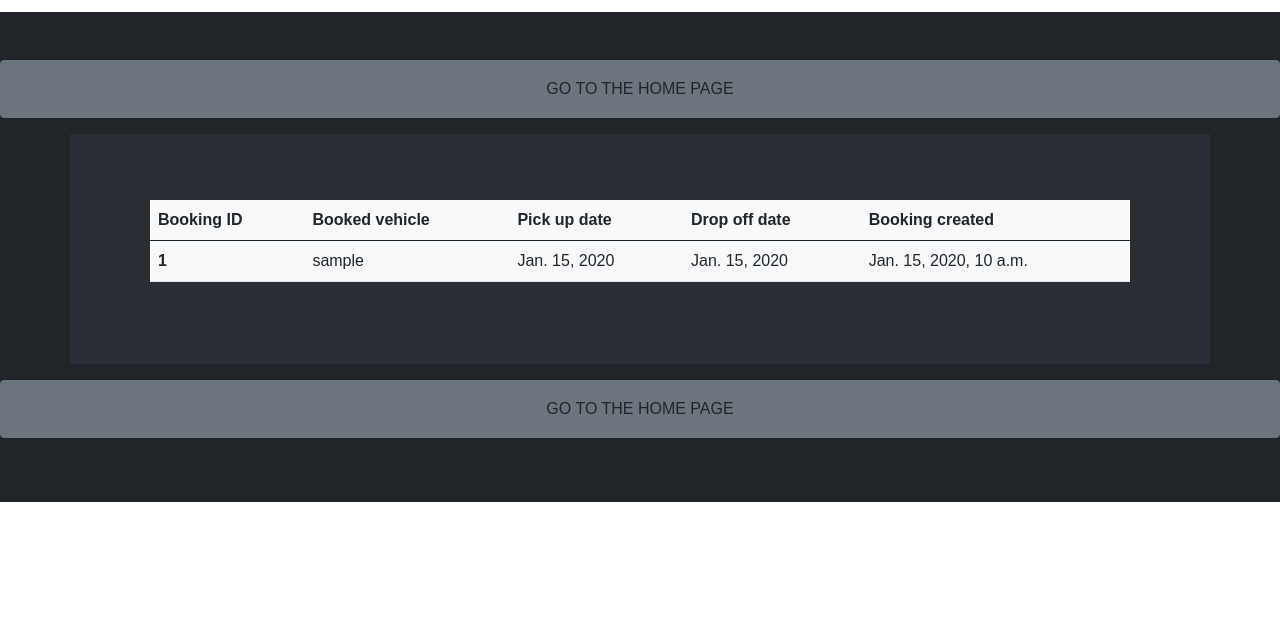
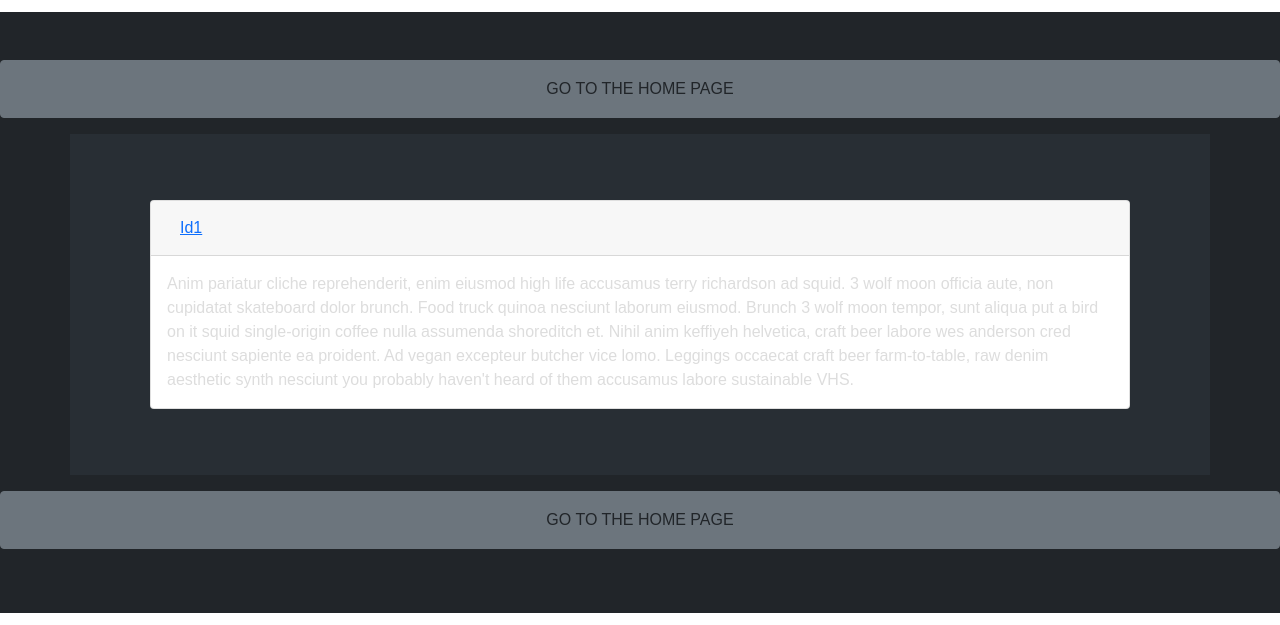
Before and after one commit to varroz56/mycaraone, a Django app: page /bookings/my_bookings/ in a window 1280 px wide. Shown: the part 175-800 px from the top of the page. Run offline with Django 3.2, Linux system fonts and the light colour scheme; a user stored in the database is signed in; tables that the repository leaves empty hold one stand-in row (values such as "Sample post"); some libraries are stand-ins or nearby versions; some web fonts are replaced.

Commit message:
added order and accordion

```diff
--- a/bookings/templates/bookings/my_bookings.html
+++ b/bookings/templates/bookings/my_bookings.html
@@ -7,9 +7,7 @@
 
 {% endblock %}{% block subtitle %}Book {{motorhome.nickname}}{% endblock %} {% block navbar %}{% include 'includes/navbar.html' %}{% endblock %}{% block main_content %}
 <div class="mb-5 pb-5 pt-0 mt-0"></div>
-<p class="display-4 text-uppercase text-center mt-2 pt-2">
-   My Bookings
-</p>
+<p class="display-4 text-uppercase text-center mt-2 pt-2">My Bookings</p>
 
 <div class="album py-5 bg-dark">
   <a
@@ -21,29 +19,24 @@
   <div class="container booking-form">
     <div class="row">
       <div class="col-md-12 align-self-center py-2 my-2">
-            <div class="table-responsive">
-                <table class="table w-100 bg-light">
-                  <thead>
-                    <tr>
-                      <th scope="col">Booking ID</th>
-                      <th scope="col">Booked vehicle</th>
-                      <th scope="col">Pick up date</th>
-                      <th scope="col">Drop off date</th>
-                      <th scope="col">Booking created</th>
-                    </tr>
-                  </thead>
-                  <tbody>
+        <div id="accordion">
           {% for booking in bookings %}
-                    <tr>
-                      <th scope="row">{{booking.id}}</th>
-                      <td>{{booking.booked_vehicle}}</td>
-                      <td>{{booking.booked_from}}</td>
-                      <td>{{booking.booked_until}}</td>
-                      <td>{{booking.booked_on}}</td>
-                    </tr>
+          <div class="card">
+            <div class="card-header" id="headerId{{booking.id}}">
+              <h5 class="mb-0">
+                <button class="btn btn-link" data-toggle="collapse" data-target="#Id{{booking.id}}" aria-expanded="true" aria-controls="Id{{booking.id}}">
+                  Id{{booking.id}}
+                </button>
+              </h5>
+            </div>
+
+            <div id="Id{{booking.id}}" class="collapse show" aria-labelledby="headingOne" data-parent="#accordion">
+              <div class="card-body">
+                Anim pariatur cliche reprehenderit, enim eiusmod high life accusamus terry richardson ad squid. 3 wolf moon officia aute, non cupidatat skateboard dolor brunch. Food truck quinoa nesciunt laborum eiusmod. Brunch 3 wolf moon tempor, sunt aliqua put a bird on it squid single-origin coffee nulla assumenda shoreditch et. Nihil anim keffiyeh helvetica, craft beer labore wes anderson cred nesciunt sapiente ea proident. Ad vegan excepteur butcher vice lomo. Leggings occaecat craft beer farm-to-table, raw denim aesthetic synth nesciunt you probably haven't heard of them accusamus labore sustainable VHS.
+              </div>
+            </div>
+          </div>
           {% endfor %}
-                  </tbody>
-                </table>
         </div>
       </div>
     </div>
--- a/bookings/views.py
+++ b/bookings/views.py
@@ -35,7 +35,7 @@ def MyBookings(request):
         return redirect(reverse('motorhomes'))
 
     user = request.user
-    bookings = Booking.objects.filter(booked_by=user)
+    bookings = Booking.objects.filter(booked_by=user).order_by('-booked_on')
 
     context = {
         'bookings': bookings,
```
Lines whose indentation alone changed are shown as unchanged.
